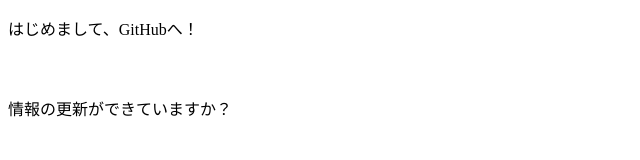
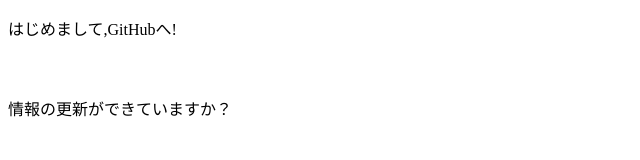
Before and after one commit to c3230476/www, a plain HTML site: page index.html in a window 1280 px wide. Shown: the full height of the page, 0-640 px from the left. Drawn offline with Linux system fonts and the light colour scheme.

Commit message:
Update index.html

```diff
--- a/index.html
+++ b/index.html
@@ -7,7 +7,7 @@
     <title>Kiichiro SAKAKI GitHub Site</title>
 </head>
 <body>
-    <p>はじめまして、GitHubへ！</p>
+    <p>はじめまして,GitHubへ!</p>
  　 <p>情報の更新ができていますか？</p>
 </body>
 </html>
```
